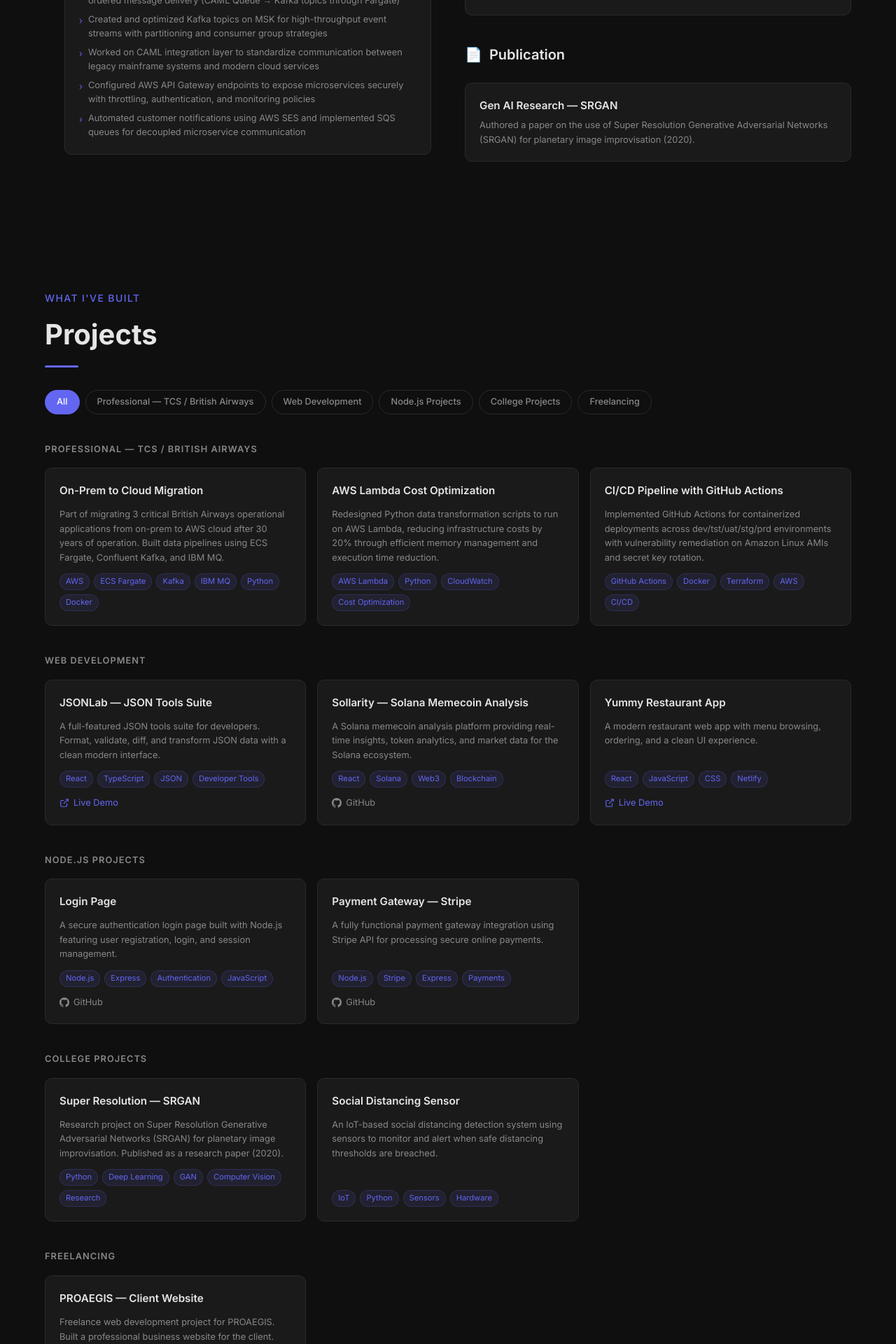
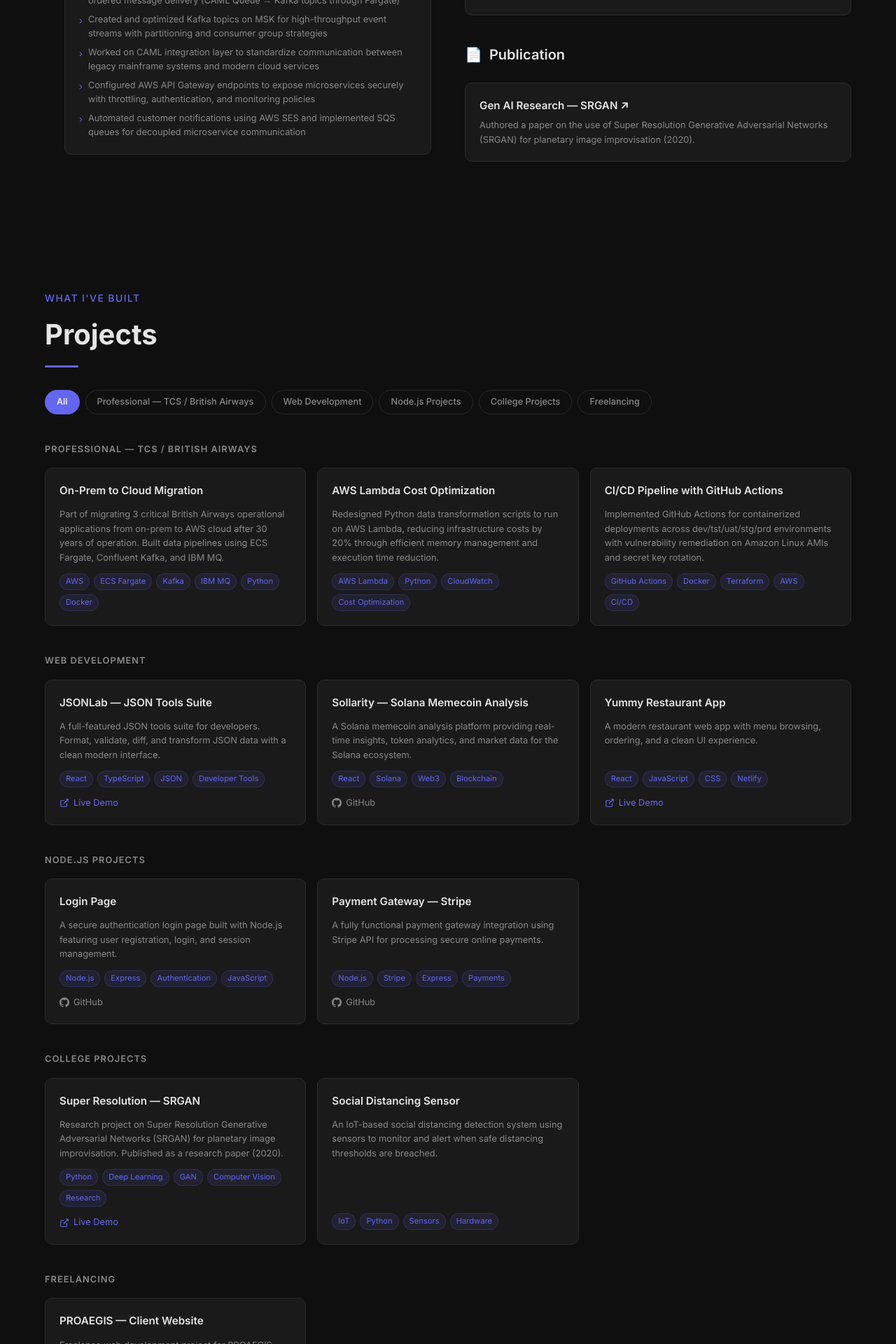
Before and after one commit to baleashvar/Personal-Portfolio, a React (Vite) app: page / in a window 1280 px wide. Shown: the part 3420-5340 px from the top of the page at 70% size. Built offline with nearby package versions, Linux system fonts and the light colour scheme.

Commit message:
Add Medium link to SRGAN project and publication

```diff
--- a/src/data/projects.ts
+++ b/src/data/projects.ts
@@ -82,6 +82,7 @@ export const projectGroups: ProjectGroup[] = [
         description:
           'Research project on Super Resolution Generative Adversarial Networks (SRGAN) for planetary image improvisation. Published as a research paper (2020).',
         tags: ['Python', 'Deep Learning', 'GAN', 'Computer Vision', 'Research'],
+        live: 'https://medium.com/@baleashomega/super-resolution-using-generative-adverserial-networks-95f57f0c0876'
       },
       {
         title: 'Social Distancing Sensor',
--- a/src/sections/Contact.tsx
+++ b/src/sections/Contact.tsx
@@ -41,7 +41,7 @@ export default function Contact() {
         'IU-PgqoHqYuYvSuLn'
       )
       .then(() => { setStatus('success'); formRef.current?.reset() })
-      .catch(() => setStatus('error'))
+      .catch((err) => { console.error('EmailJS error:', err); setStatus('error') })
   }
 
   return (
--- a/src/sections/Resume.tsx
+++ b/src/sections/Resume.tsx
@@ -108,7 +108,12 @@ export default function Resume() {
                 <span style={{ color: 'var(--accent)' }}>📄</span> Publication
               </h3>
               <div style={{ padding: '20px', borderRadius: '10px', background: 'var(--surface)', border: '1px solid var(--border)' }}>
-                <h4 style={{ color: 'var(--text)', fontWeight: 600, fontSize: '0.95rem', marginBottom: '6px' }}>Gen AI Research — SRGAN</h4>
+                <h4 style={{ fontWeight: 600, fontSize: '0.95rem', marginBottom: '6px' }}>
+                  <a href="https://medium.com/@baleashomega/super-resolution-using-generative-adverserial-networks-95f57f0c0876" target="_blank" rel="noopener noreferrer" style={{ color: 'var(--text)', textDecoration: 'none' }}
+                    onMouseEnter={e => (e.currentTarget.style.color = 'var(--accent)')}
+                    onMouseLeave={e => (e.currentTarget.style.color = 'var(--text)')}
+                  >Gen AI Research — SRGAN ↗</a>
+                </h4>
                 <p style={{ color: 'var(--muted)', fontSize: '0.8rem', lineHeight: 1.6 }}>
                   Authored a paper on the use of Super Resolution Generative Adversarial Networks (SRGAN)
                   for planetary image improvisation (2020).
```
Also changed, not shown: src/assets/DP.jpeg.
